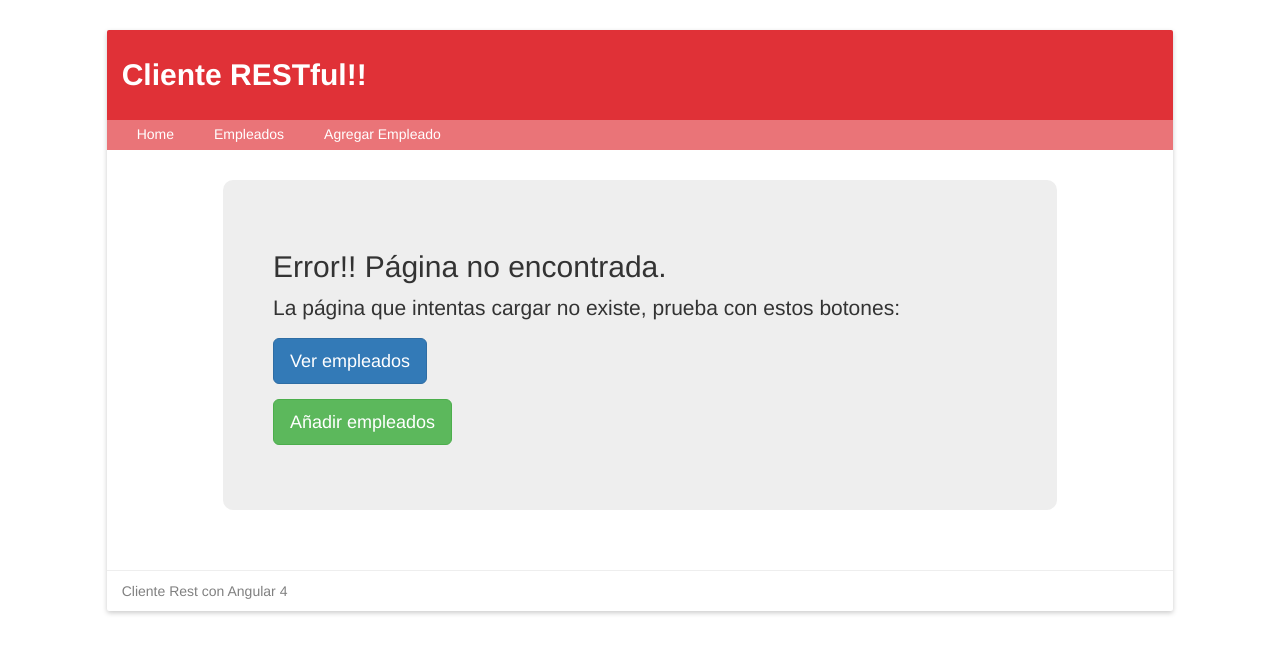
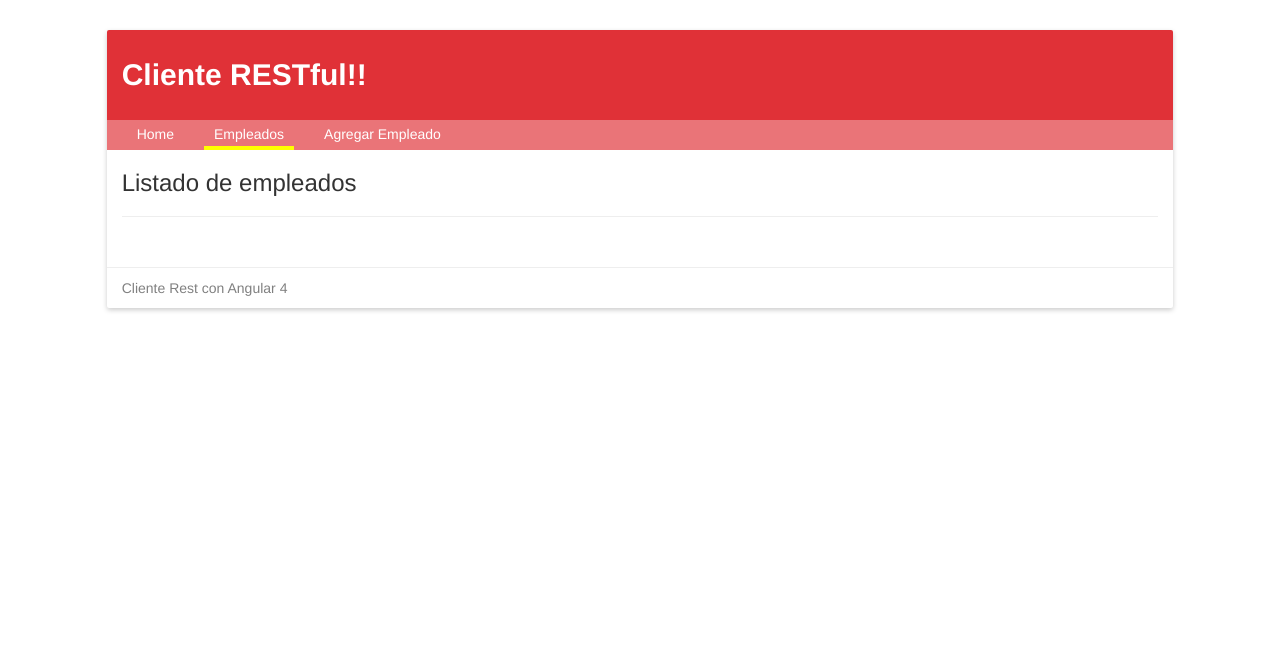
Before and after one commit to Alelizzt/ClienteCrudRest, an Angular app: page /empleados in a window 1280 px wide. Shown: the top 654 px of the page. Built offline with nearby package versions, Linux system fonts and the light colour scheme.

Commit message:
se añade la url del api

```diff
--- a/src/app/app.component.html
+++ b/src/app/app.component.html
@@ -1,13 +1,13 @@
 <div id="content" class="col-lg-10 col-lg-offset-1">
-  <header id="header" class="col-lg-12">
+  <header id="header" class="col-lg-12" [style.background]="header_color">
     <h1>
        {{title}}!!
     </h1>
   </header>
   <nav id="nav" class="col-lg-12">
     <ul>
-      <li><a href="#">Home</a></li>
-      <li><a href="#">Empleados</a></li>
+      <li><a [routerLink]="['/home']" [routerLinkActive]="['activado']">Home</a></li>
+      <li><a [routerLink]="['/empleados']" [routerLinkActive]="['activado']">Empleados</a></li>
       <li><a href="#">Agregar Empleado</a></li>
     </ul>
   </nav>
--- a/src/app/app.component.ts
+++ b/src/app/app.component.ts
@@ -1,4 +1,5 @@
 import { Component } from '@angular/core';
+import { GLOBAL } from './services/global';
 
 @Component({
   selector: 'app-root',
@@ -6,5 +7,10 @@ import { Component } from '@angular/core';
   styleUrls: ['./app.component.css']
 })
 export class AppComponent {
-  title = 'Cliente RESTful';
+  public title = 'Cliente RESTful';
+  public header_color: string;
+
+  constructor(){
+    this.header_color = GLOBAL.header_color;
+  }
 }
--- a/src/app/app.module.ts
+++ b/src/app/app.module.ts
@@ -10,13 +10,15 @@ import { routing, appRoutingProviders} from './app.routing';
 import { AppComponent } from './app.component';
 import { HomeComponent } from './components/home.component';
 import { ErrorComponent } from './components/error.component';
+import { EmpleadosListComponent } from './components/empleados-list.component';
 
 
 @NgModule({
   declarations: [
     AppComponent,
     HomeComponent,
-    ErrorComponent
+    ErrorComponent,
+    EmpleadosListComponent
   ],
   imports: [
     BrowserModule,
--- a/src/app/app.routing.ts
+++ b/src/app/app.routing.ts
@@ -4,12 +4,13 @@ import { Routes, RouterModule } from '@angular/router';
 //Componentes
 import { HomeComponent } from './components/home.component';
 import { ErrorComponent } from './components/error.component';
-
+import { EmpleadosListComponent } from './components/empleados-list.component';
 
 
 const appRoutes: Routes = [
   {path: '', component: HomeComponent},
   {path: 'home', component: HomeComponent},
+  {path: 'empleados', component: EmpleadosListComponent},
   {path:'**', component: ErrorComponent}
 ];
 
--- /dev/null
+++ b/src/app/components/empleados-list.component.ts
@@ -0,0 +1,22 @@
+import { Component } from '@angular/core';
+import { Router, ActivatedRoute, Params } from '@angular/router';
+
+@Component({
+  selector: 'empleados-list',
+  templateUrl: '../views/empleados-list.html'
+})
+
+export class EmpleadosListComponent{
+  public titulo:string;
+
+  constructor(
+    private _route: ActivatedRoute,
+    private _router: Router
+  ){
+    this.titulo = 'Listado de empleados';
+  }
+
+  ngOnInit(){
+    console.log("EmpleadosListComponent cargado");
+  }
+}
--- /dev/null
+++ b/src/app/services/global.ts
@@ -0,0 +1,4 @@
+export var GLOBAL = {
+  url: 'http://localhost:8080/api/',
+  header_color:'#E03137'
+};
--- /dev/null
+++ b/src/app/views/empleados-list.html
@@ -0,0 +1,2 @@
+<h3>{{titulo}}</h3>
+<hr>
--- a/src/assets/styles.css
+++ b/src/assets/styles.css
@@ -54,6 +54,11 @@
   background: #E03137;
 }
 
+.activado{
+  text-decoration: none !important;
+  border-bottom: 4px solid yellow !important;
+}
+
 #main .jumbotron{
   padding: 50px;
   margin-top: 30px;
```
